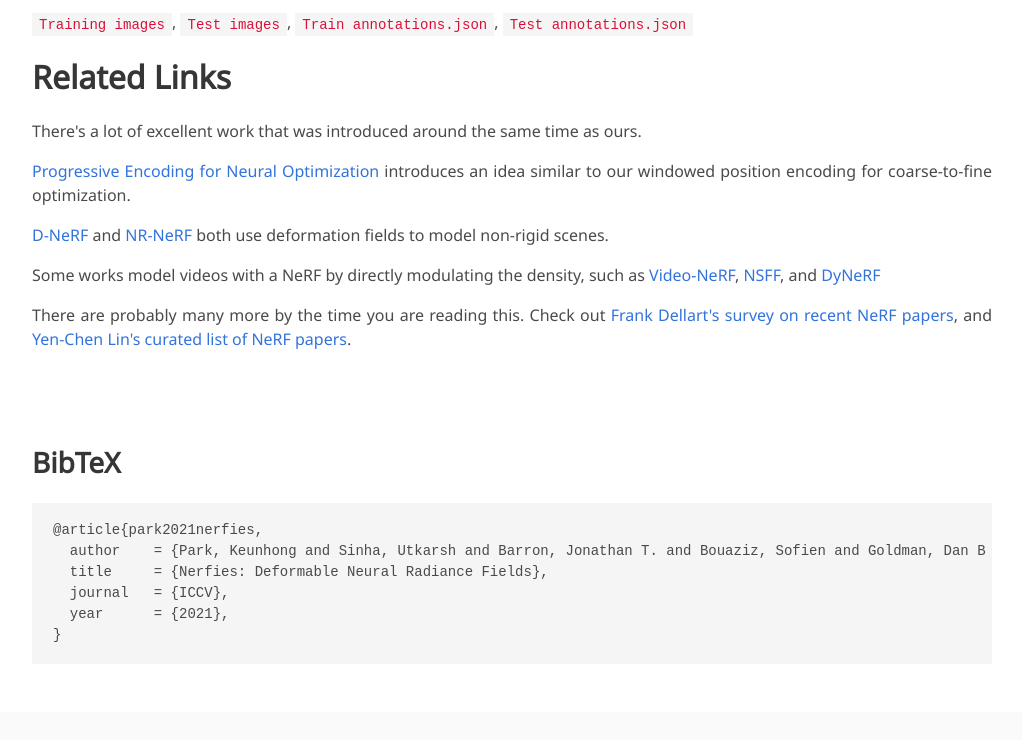
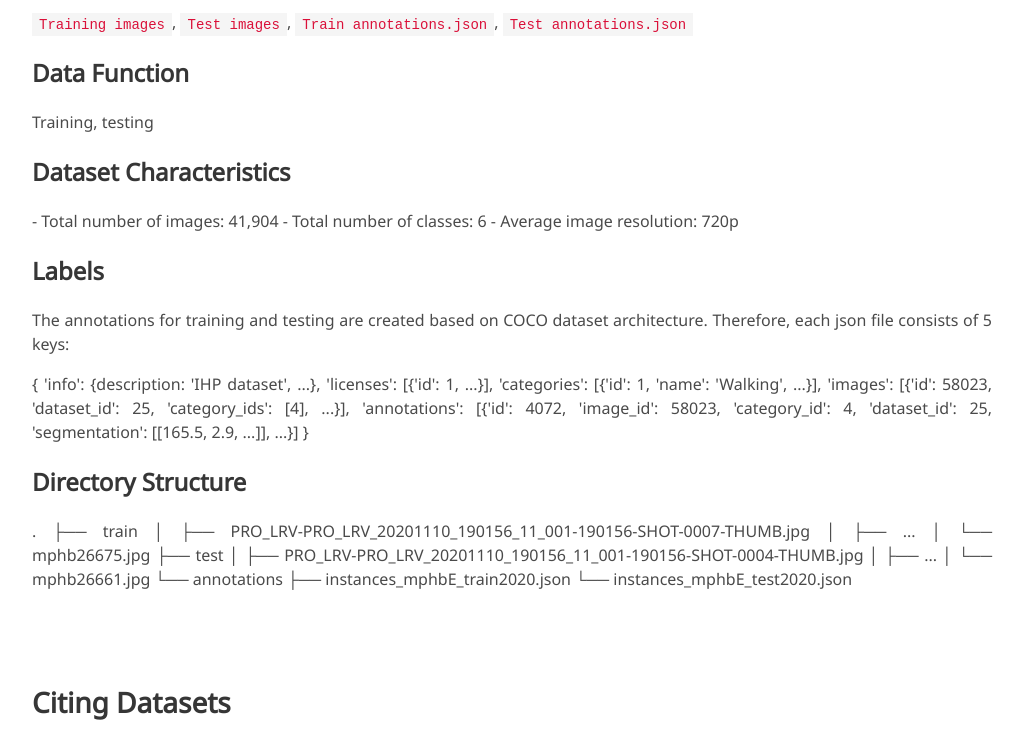
Before and after one commit to DongHyun99/CAMLDataset, a plain HTML site: page index.html in a window 1280 px wide. Shown: the part 1300-2040 px from the top of the page, without its empty margins (128-1150 px from the left). Drawn offline with nearby package versions, Linux system fonts and the light colour scheme; some icons are missing; a web font is replaced by a local one.

Commit message:
update IHP dataset

```diff
--- a/index.html
+++ b/index.html
@@ -237,37 +237,67 @@
         </div>
         <!--/ Primary Data Type. -->
 
+        <!-- Data Function. -->
+        <h3 class="title is-4">Data Function</h3>
+        <div class="content has-text-justified">
+          <p>
+            Training, testing
+          </p>
+        </div>
+        <!--/ Data Function. -->
+
+        <!-- Dataset Characteristics. -->
+        <h3 class="title is-4">Dataset Characteristics</h3>
+        <div class="content has-text-justified">
+          <p>
+            - Total number of images: 41,904
+            - Total number of classes: 6
+            - Average image resolution: 720p
+          </p>
+        </div>
+        <!--/ Dataset Characteristics. -->
+
+        <!-- Labels. -->
+        <h3 class="title is-4">Labels</h3>
+        <div class="content has-text-justified">
+          <p>
+            The annotations for training and testing are created based on COCO dataset architecture. Therefore, each json file consists of 5 keys:
+          </p>
+          <p>
+            {
+              'info': {description: 'IHP dataset', ...},
+              'licenses': [{'id': 1, ...}],
+              'categories': [{'id': 1, 'name': 'Walking', ...}],
+              'images': [{'id': 58023, 'dataset_id': 25, 'category_ids': [4], ...}],
+              'annotations': [{'id': 4072, 'image_id': 58023, 'category_id': 4, 'dataset_id': 25, 'segmentation': [[165.5, 2.9, ...]], ...}]
+            }
+          </p>
+        </div>
+        <!--/ Labels. -->
+
+        <!-- Directory Structure. -->
+        <h3 class="title is-4">Directory Structure</h3>
+        <div class="content has-text-justified">
+          <p>
+            .
+            ├── train
+            │   ├── PRO_LRV-PRO_LRV_20201110_190156_11_001-190156-SHOT-0007-THUMB.jpg
+            │   ├── ...
+            │   └── mphb26675.jpg
+            ├── test
+            │   ├── PRO_LRV-PRO_LRV_20201110_190156_11_001-190156-SHOT-0004-THUMB.jpg
+            │   ├── ...
+            │   └── mphb26661.jpg
+            └── annotations
+                ├── instances_mphbE_train2020.json
+                └── instances_mphbE_test2020.json
+          </p>
+        </div>
+        <!--/ Directory Structure. -->
+
       </div>
     </div>
     <!--/ Dataset Information. -->
-
-
-    <!-- Concurrent Work. -->
-    <div class="columns is-centered">
-      <div class="column is-full-width">
-        <h2 class="title is-3">Related Links</h2>
-
-        <div class="content has-text-justified">
-          <p>
-            There's a lot of excellent work that was introduced around the same time as ours.
-          </p>
-          <p>
-            <a href="https://arxiv.org/abs/2104.09125">Progressive Encoding for Neural Optimization</a> introduces an idea similar to our windowed position encoding for coarse-to-fine optimization.
-          </p>
-          <p>
-            <a href="https://www.albertpumarola.com/research/D-NeRF/index.html">D-NeRF</a> and <a href="https://gvv.mpi-inf.mpg.de/projects/nonrigid_nerf/">NR-NeRF</a>
-            both use deformation fields to model non-rigid scenes.
-          </p>
-          <p>
-            Some works model videos with a NeRF by directly modulating the density, such as <a href="https://video-nerf.github.io/">Video-NeRF</a>, <a href="https://www.cs.cornell.edu/~zl548/NSFF/">NSFF</a>, and <a href="https://neural-3d-video.github.io/">DyNeRF</a>
-          </p>
-          <p>
-            There are probably many more by the time you are reading this. Check out <a href="https://dellaert.github.io/NeRF/">Frank Dellart's survey on recent NeRF papers</a>, and <a href="https://github.com/yenchenlin/awesome-NeRF">Yen-Chen Lin's curated list of NeRF papers</a>.
-          </p>
-        </div>
-      </div>
-    </div>
-    <!--/ Concurrent Work. -->
 
   </div>
 </section>
@@ -275,13 +305,19 @@
 
 <section class="section" id="BibTeX">
   <div class="container is-max-desktop content">
-    <h2 class="title">BibTeX</h2>
-    <pre><code>@article{park2021nerfies,
-  author    = {Park, Keunhong and Sinha, Utkarsh and Barron, Jonathan T. and Bouaziz, Sofien and Goldman, Dan B and Seitz, Steven M. and Martin-Brualla, Ricardo},
-  title     = {Nerfies: Deformable Neural Radiance Fields},
-  journal   = {ICCV},
-  year      = {2021},
-}</code></pre>
+    <h2 class="title">Citing Datasets</h2>
+    <p>
+      If you use this datasets in your research, please use the following BibTeX entry.
+    </p>
+    <pre><code>
+      @INPROCEEDINGS{9663782,
+        author={Bae, Kangmin and Yun, Kimin and Cho, Jungchan and Bae, Yuseok},
+        booktitle={Advanced Video and Signal Based Surveillance (AVSS)},
+        title={The Dataset and Baseline Models to Detect Human Postural States Robustly against Irregular Postures},
+        year={2021},
+        doi={10.1109/AVSS52988.2021.9663782}
+      }
+    </code></pre>
   </div>
 </section>
 
```
